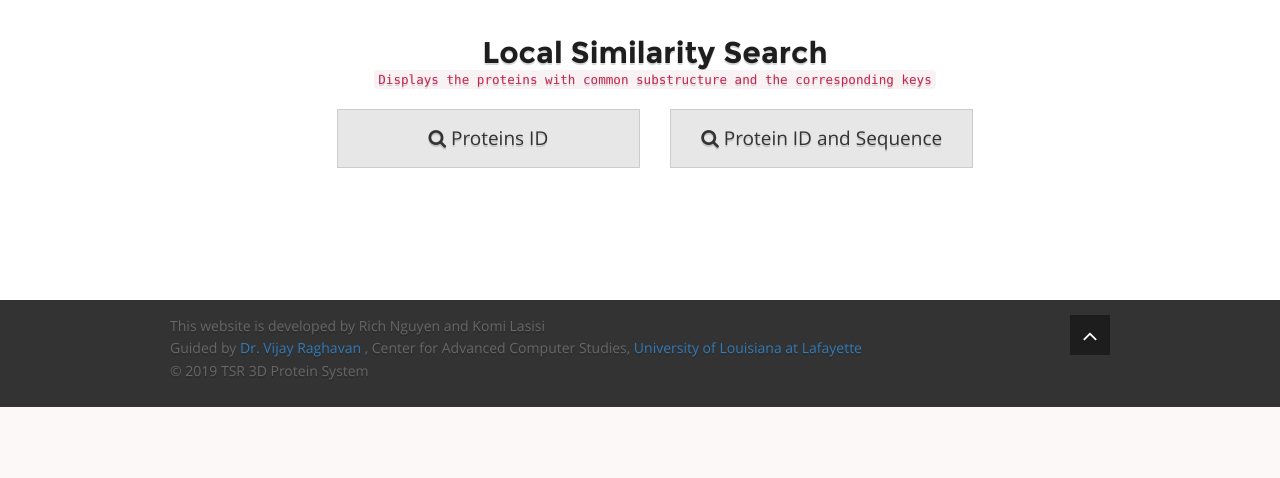
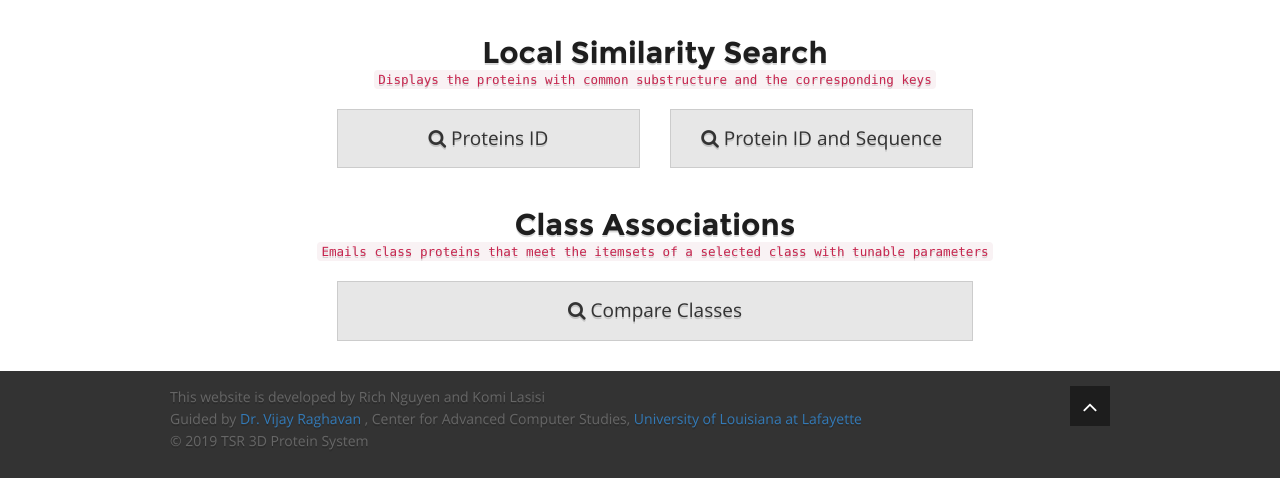
Before and after one commit to rnguyen-trieu/TSR3DSystem, a Django app: page / in a window 1280 px wide. Shown: the part 457-935 px from the top of the page. Before the commit the page ends 864 px from the top, so only its background shows below. Run offline with Django 3.2, Linux system fonts and the light colour scheme; some libraries are stand-ins or nearby versions.

```diff
--- a/templates/email_template.html
+++ b/templates/email_template.html
@@ -9,7 +9,7 @@
 <p>Protein Class Selected: {{ protein_class }}</p>
 <p>Maximum Distance: {{ max_distance }}</p>
 <p>Minimum Support: {{ min_support }}</p>
-<p>Minimum Confidence: {{ min_confidence }}</p>
+{#<p>Minimum Confidence: {{ min_confidence }}</p>#}
 <p>Amount of Unique Keys: {{ unique_keys_amount }}</p>
 
 
--- a/templates/home.html
+++ b/templates/home.html
@@ -98,8 +98,30 @@ body {
         </div> <!-- col-md-4 -->
         <div class="col-md-2"></div>
     </div> <!-- row -->
+
+
+    <br><br>
+    <h2 class="centered">Class Associations</h2>
+    <div class="centered">
+        <code>
+        Emails class proteins that meet the itemsets of a selected class with tunable parameters
+        </code>
+    </div>
+    <br/>
+
+    <div class="row">
+        <div class="col-md-2"></div>
+        <div class="col-md-8">
+            <a href={% url 'search_class_maxdist' %} role="button"
+                class="btn btn-default btn-block btn-lg raised" >
+                <i class='fa fa-search'></i> Compare Classes
+            </a>
+        </div> <!-- col-md-4 -->
+        <div class="col-md-2"></div>
+    </div> <!-- row -->
 </div> <!-- container -->
 <!-- end home -->
+    <br/><br/>
 {% endblock content %}
 
 
```
Also changed, not shown: templates/search/search_by_class_maxdist.html (+4 -3 lines).
